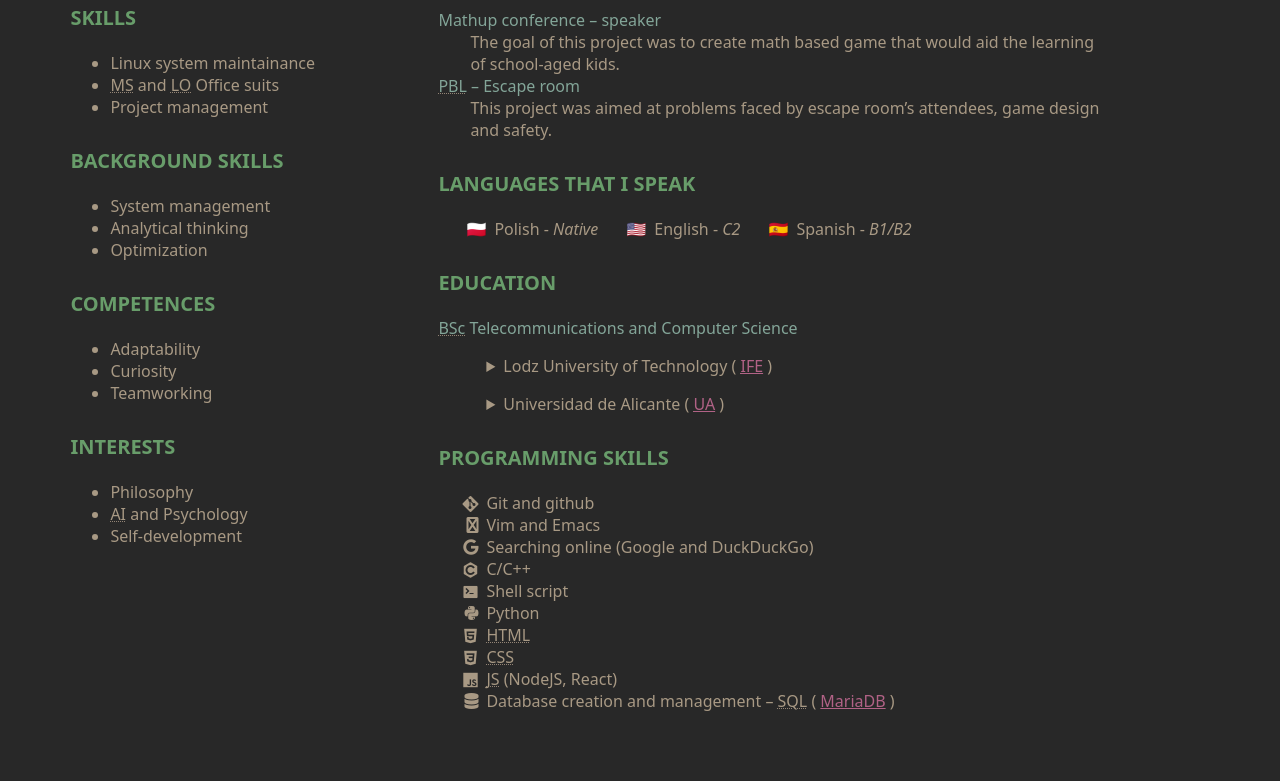
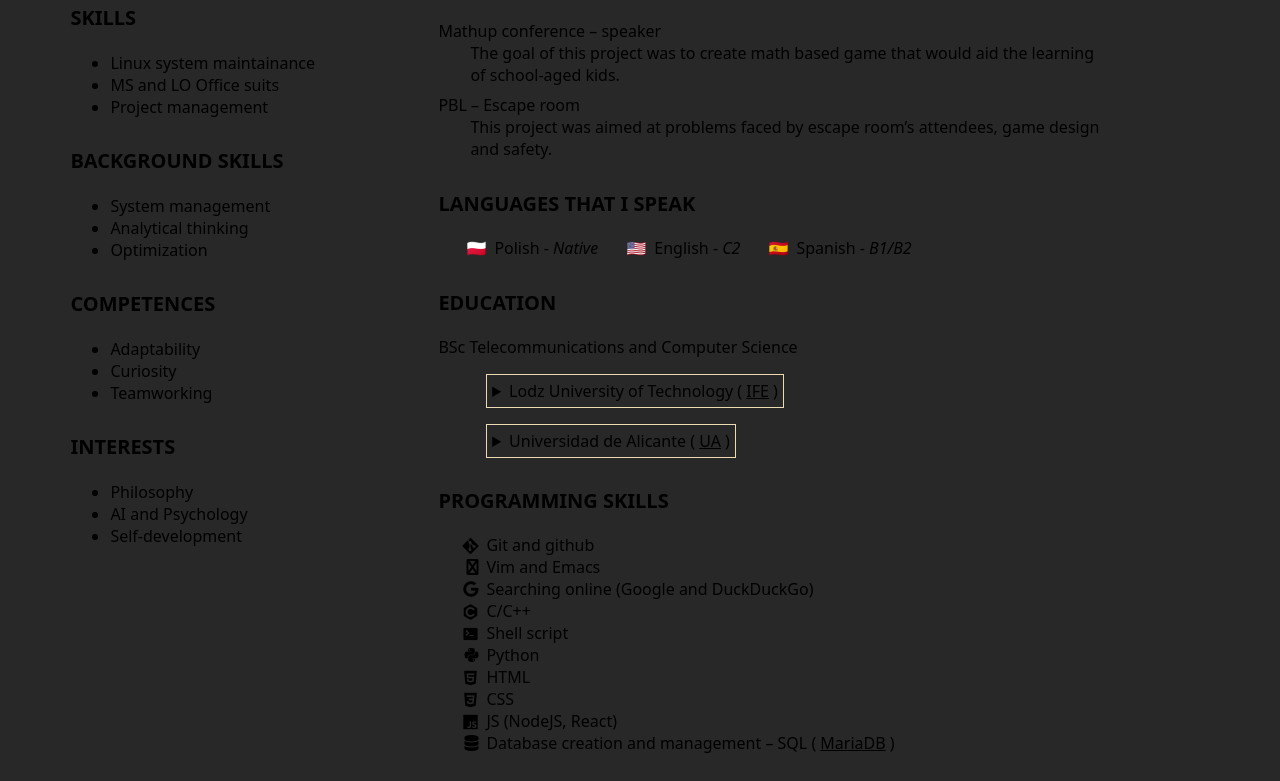
Before and after one commit to Helbis/CV, a plain HTML site: page index.html in a window 1280 px wide. Shown: the part 358-1139 px from the top of the page. Before the commit the page ends 1102 px from the top, so only its background shows below. Drawn offline with Linux system fonts and the light colour scheme.

Commit message:
Update to css

```diff
--- a/css/screen.css
+++ b/css/screen.css
@@ -23,7 +23,7 @@ h1 {
 /*     bottom: auto; */
 
     font-size: 2.5rem;
-    color: var(--clr-yellow);
+    color: var(--neutral_yellow);
 
     margin-inline: auto;
 }
@@ -79,13 +79,15 @@ main {
 .english::marker { content: "\1F1FA \1F1F8" }
 .spanish::marker { content: "\1F1EA \1F1F8" }
 
-/* TODO */
+
 dt {
-    color: var(--clr-brightBlue);
+    margin-top: 0.5rem;
+    margin-bottom: 0;
+    color: var(--bright_blue);
 }
 
 dd {
-    color: var(--clr-white);
+    color: var(--light4);
     margin-left: 2rem;
 }
 
@@ -97,6 +99,20 @@ dd > ul {
 details {
     margin-top: 1rem;
     max-width: 40rem;
+}
+
+summary {
+    background-color: var(--clr-background);
+/*     color: var(--clr-foreground); */
+
+    padding: 0.3rem;
+    width: fit-content;
+    border: 1px solid var(--clr-foreground);
+}
+summary:hover,
+summary:active {
+    background-color: var(--clr-foreground);
+    color: var(--clr-background);
 }
 
 details > ul > li {
@@ -116,12 +132,12 @@ details > ul > li:active {
     transform: translateY(-0.5rem);
 
     box-shadow:
-        0.3rem 0.3rem var(--clr-white),
-        -0.3rem -0.3rem 1rem 0.8rem var(--clr-black);
+        0.3rem 0.3rem var(--clr-foreground),
+        -0.3rem -0.3rem 1rem 0.8rem var(--clr-background);
 }
 
 li {
-    color: var(--clr-white);
+    color: var(--light4);
 }
 
 li.li-no-marker::marker { content: "" }
@@ -136,8 +152,8 @@ li.li-no-marker::marker { content: "" }
 .fa_icon::marker { font-family: "Font Awesome Icons" }
 .icon::marker { font-family: "All the icons" }
 
-a { color: var(--clr-purple) }
-a:hover, a:active { color: var(--clr-brightPurple) }
+a { color: var(--neutral_purple) }
+a:hover, a:active { color: var(--bright_purple) }
 
 a.a-full-width { display: block }
 
@@ -166,11 +182,11 @@ h2 {
     padding-bottom: 0.25rem;
 
     font-size: 1.25rem;
-    color: var(--clr-cyan);
+    color: var(--neutral_aqua);
 }
 
 abbr {
-    text-decoration: underline dotted var(--clr-brightBlack) 1px;
+    text-decoration: underline dotted var(--dark4) 1px;
 
     transition: font-weight 100ms ease-in-out;
 }
```
